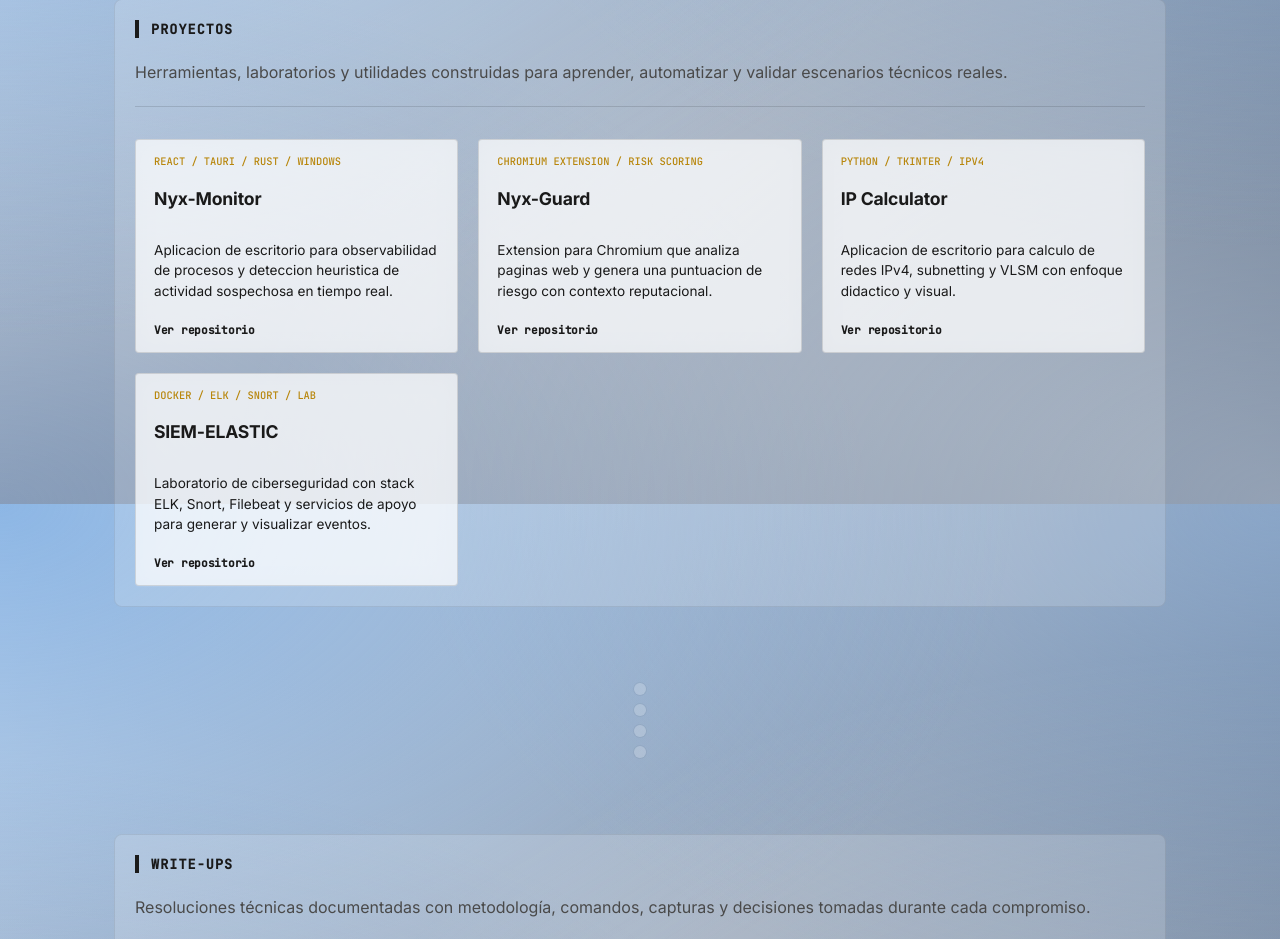
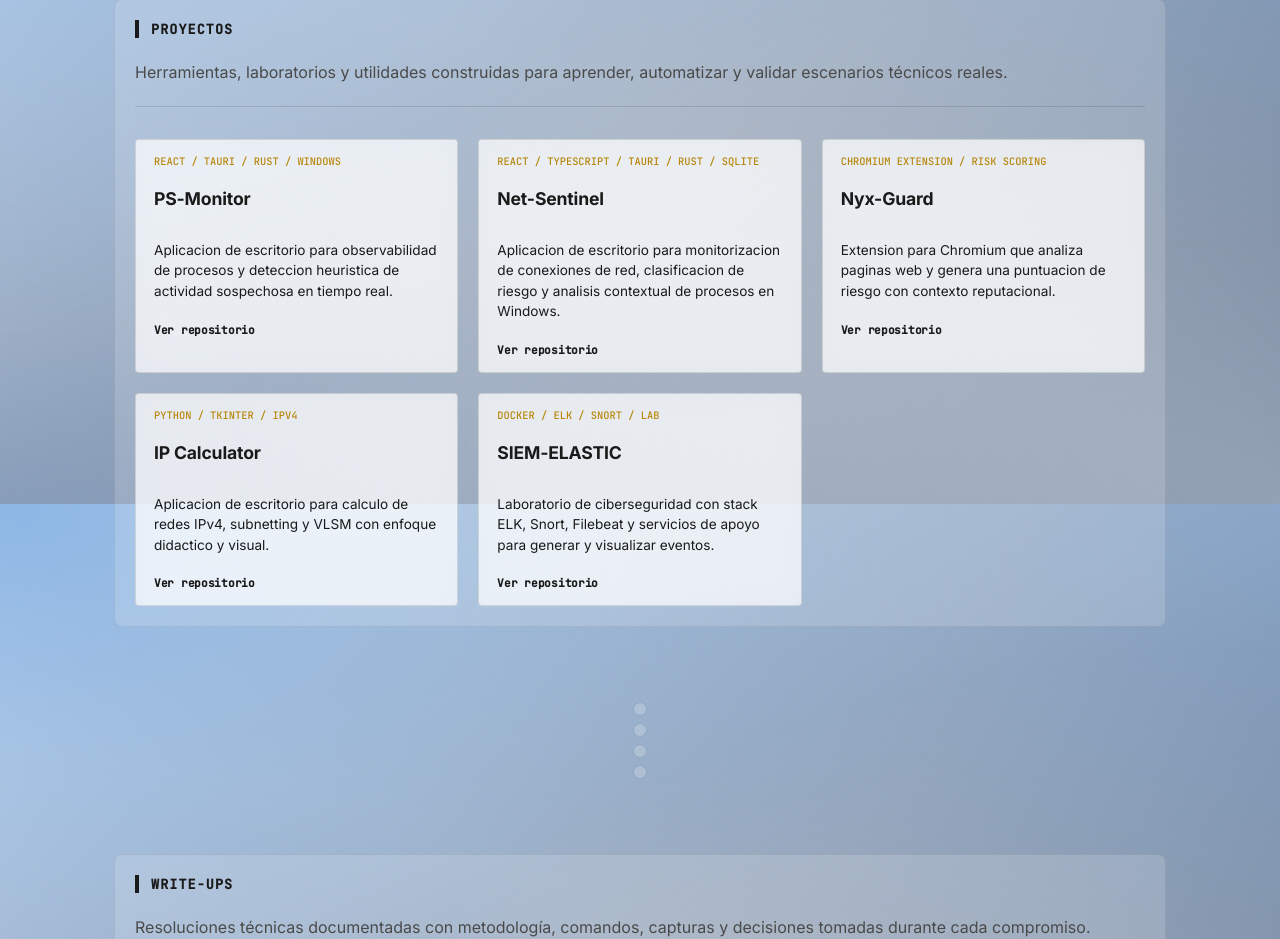
Before and after one commit to asier-toraya/portfolio, a React (Vite) app: page / in a window 1280 px wide. Shown: the part 1096-2035 px from the top of the page. Built offline with nearby package versions, Linux system fonts and the light colour scheme.

Commit message:
Added Net-Sentinel card

```diff
--- a/src/content/portfolioContent.js
+++ b/src/content/portfolioContent.js
@@ -12,13 +12,23 @@ export const heroContent = {
 export const projects = [
   {
     slug: "nyx-monitor",
-    title: "Nyx-Monitor",
+    title: "PS-Monitor",
     stack: "React / Tauri / Rust / Windows",
     summary:
       "Aplicacion de escritorio para observabilidad de procesos y deteccion heuristica de actividad sospechosa en tiempo real.",
     href: "https://github.com/asier-toraya/Nyx-Monitor",
     image: nyxMonitorLogo,
     imageAlt: "Logo de Nyx-Monitor",
+  },
+  {
+    slug: "nyx-network-monitor",
+    title: "Net-Sentinel",
+    stack: "React / TypeScript / Tauri / Rust / SQLite",
+    summary:
+      "Aplicacion de escritorio para monitorizacion de conexiones de red, clasificacion de riesgo y analisis contextual de procesos en Windows.",
+    href: "https://github.com/asier-toraya/Nyx-Network-Monitor",
+    image: nyxMonitorLogo,
+    imageAlt: "Logo de Nyx Net Sentinel",
   },
   {
     slug: "nyx-guard",
```
